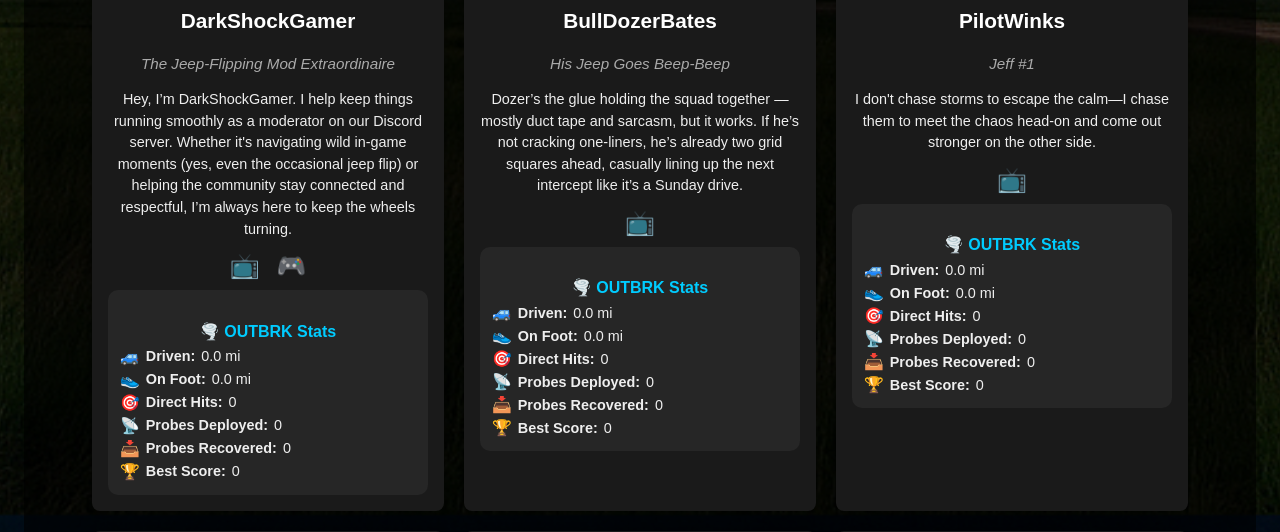
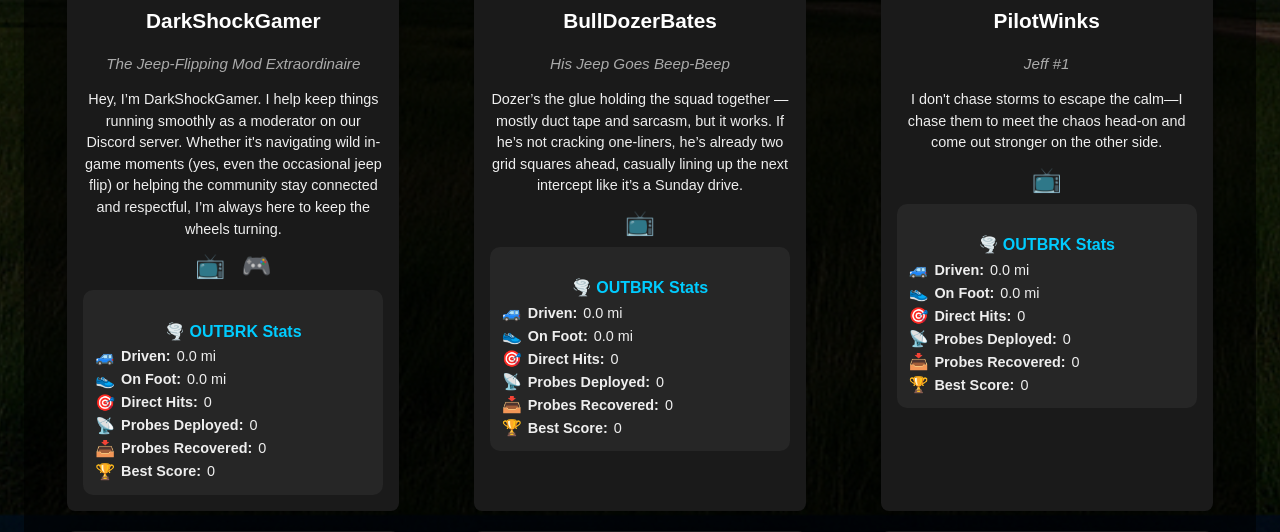
Before and after one commit to Reyos86/dozers-site, a Flask app: page / in a window 1280 px wide. Shown: the part 2165-2697 px from the top of the page. Run offline with Flask 3, Linux system fonts and the light colour scheme; data that the repository does not hold is empty.

Commit message:
Update index.html

```diff
--- a/templates/index.html
+++ b/templates/index.html
@@ -117,18 +117,18 @@
 		}
 
 		.founders-grid {
-			display: flex;
-			flex-wrap: wrap;
-			justify-content: center;
+			  display: grid;
+			  grid-template-columns: repeat(3, 1fr); /* Always 3 columns */
 			  gap: 20px;
+			  justify-items: center;
 		}
 
 		.founder-card {
+			  width: 100%;
+			  max-width: 300px;
 			  background: #1a1a1a;
 			  border-radius: 8px;
 			  padding: 1em;
-		  flex: 1 1 300px; /* 👈 flexible width, min ~300px */
-		  max-width: 320px;
 			  color: #eee;
 			  text-align: center;
 			  box-shadow: 0 0 10px rgba(0,0,0,0.4);
```
Lines whose indentation alone changed are shown as unchanged.
